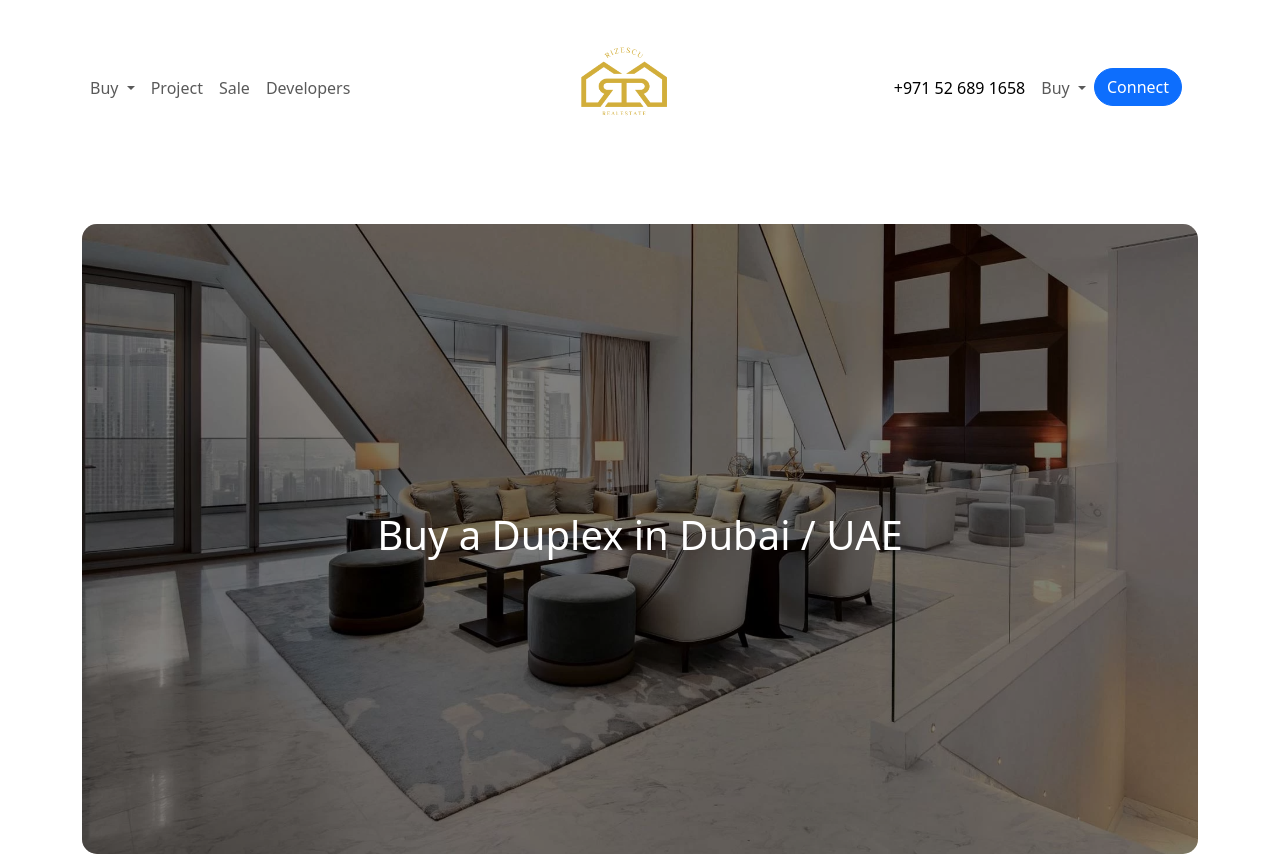
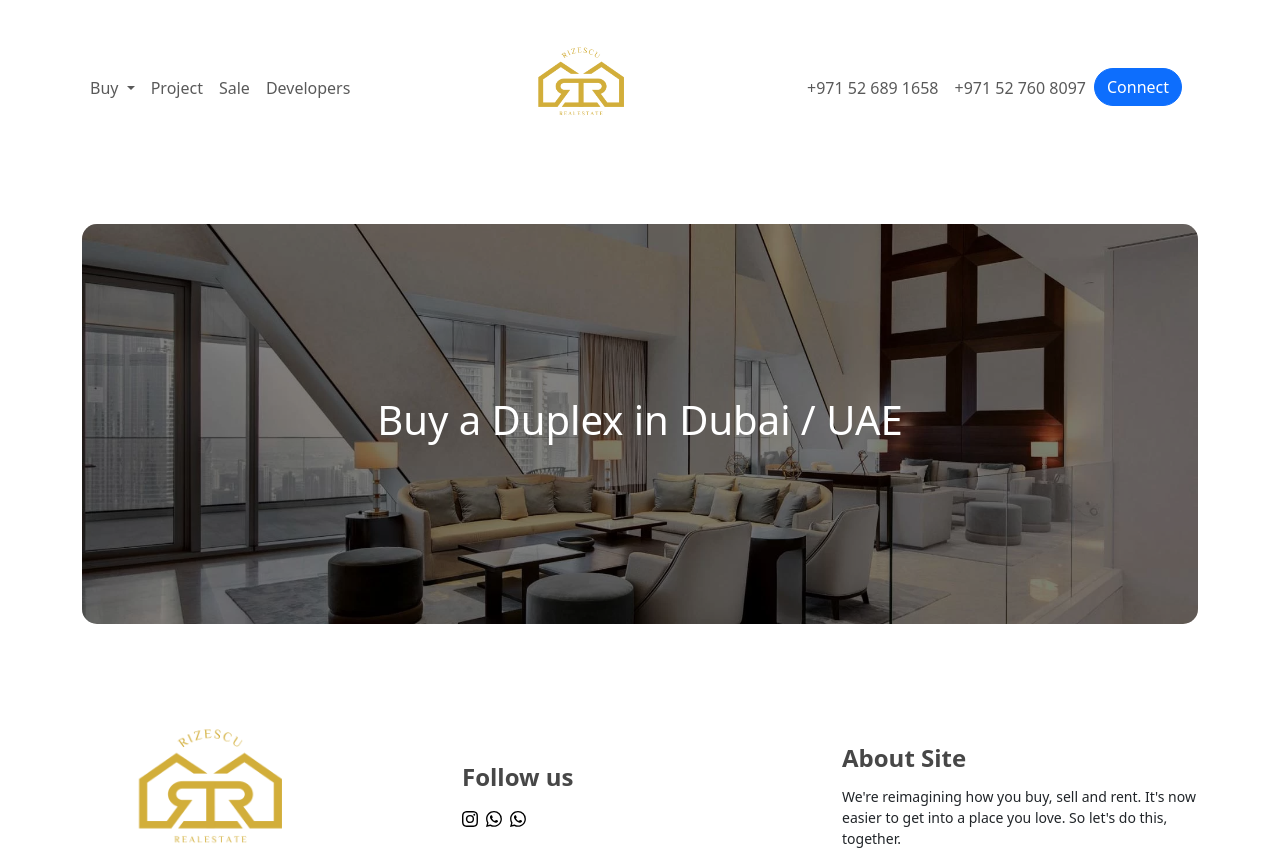
Before and after one commit to MohammedAyman2018/damak-2, a plain HTML site: page buy-pages/buy-duplex-in-dubai-uae.html in a window 1280 px wide. Shown: the top 854 px of the page. Drawn offline with Linux system fonts and the light colour scheme.

Commit message:
fix: navbar links and hero resonsive.

```diff
--- a/buy-pages/buy-duplex-in-dubai-uae.html
+++ b/buy-pages/buy-duplex-in-dubai-uae.html
@@ -104,7 +104,7 @@
             </ul>
           </li>
           <li class="nav-item">
-            <a class="nav-link" href="#">Project</a>
+            <a class="nav-link" href="/#project">Project</a>
           </li>
           <li class="nav-item">
             <a
@@ -116,7 +116,7 @@
             >
           </li>
           <li class="nav-item">
-            <a class="nav-link" href="#">Developers</a>
+            <a class="nav-link" href="/#developer">Developers</a>
           </li>
         </ul>
 
@@ -153,18 +153,9 @@
           </div>
           <div class="offcanvas-body">
             <ul class="navbar-nav justify-content-end flex-grow-1 pe-3">
-              <li class="nav-item">
-                <a
-                  class="nav-link active"
-                  aria-current="page"
-                  href="tel:+971526891658"
-                  >+971 52 689 1658</a
-                >
-              </li>
-              <li class="nav-item dropdown">
+              <li class="d-lg-none nav-item dropdown">
                 <a
                   class="nav-link dropdown-toggle"
-                  href="#"
                   role="button"
                   data-bs-toggle="dropdown"
                   aria-expanded="false"
@@ -247,20 +238,30 @@
                 </ul>
               </li>
               <li class="d-lg-none nav-item">
-                <a class="nav-link" href="#">Project</a>
+                <a class="nav-link" href="/#project">Project</a>
               </li>
               <li class="d-lg-none nav-item">
-                <a class="nav-link" href="#">Developers</a>
+                <a class="nav-link" href="/#developer">Developers</a>
               </li>
-
               <li class="nav-item">
-                <button
+                <a class="nav-link" href="tel:+971526891658"
+                  >+971 52 689 1658</a
+                >
+              </li>
+              <li class="nav-item">
+                <a class="nav-link" href="tel:+971527608097"
+                  >+971 52 760 8097</a
+                >
+              </li>
+              <li class="nav-item">
+                <a
+                  role="button"
                   class="w-100 btn rounded-pill btn-primary"
                   data-bs-toggle="modal"
                   data-bs-target="#saleModal"
                 >
                   Connect
-                </button>
+                </a>
               </li>
             </ul>
           </div>
--- a/styles/components/hero.css
+++ b/styles/components/hero.css
@@ -65,6 +65,18 @@
   background-image: url("../../images/buy/buy-a-townhouse-in-dubai-uae.jpg");
 }
 
+.appartments-hero .img-bg,
+  .appartment-hero .img-bg,
+  .villa-hero .img-bg,
+  .loft-hero .img-bg,
+  .house-hero .img-bg,
+  .duplex-hero .img-bg,
+  .property-hero .img-bg,
+  .penthouses-hero .img-bg,
+  .townhouse-hero  .img-bg{
+    height: 400px;
+  }
+
 @media screen and (min-width: 1024px) {
   .img-bg {
     height: 630px;
```
Also changed, not shown: buy-pages/buy-a-house-in-dubai-uae.html (+18 -17 lines), buy-pages/buy-a-loft-in-dubai-uae.html (+18 -17 lines), buy-pages/buy-a-townhouse-in-dubai-uae.html (+18 -17 lines), buy-pages/buy-a-villa-in-dubai-uae.html (+18 -17 lines), buy-pages/buy-apartments-in-dubai-uae.html (+18 -17 lines), buy-pages/buy-property-in-dubai-uae.html (+18 -17 lines), buy-pages/buying-an-apartment-in-dubai-uae.html (+18 -17 lines), buy-pages/penthouses-for-sale-in-dubai-uae.html (+18 -17 lines), index.html (+21 -20 lines).
